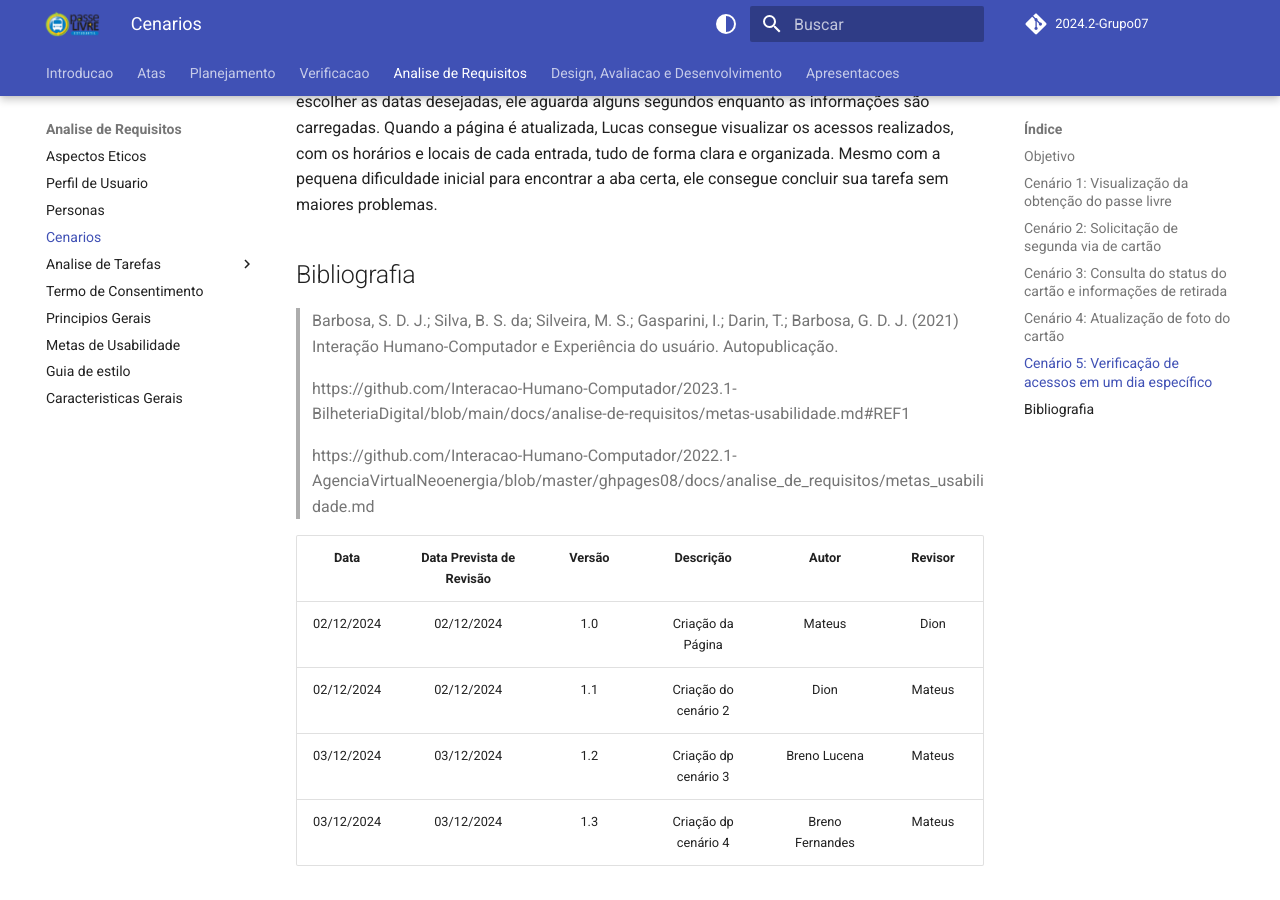
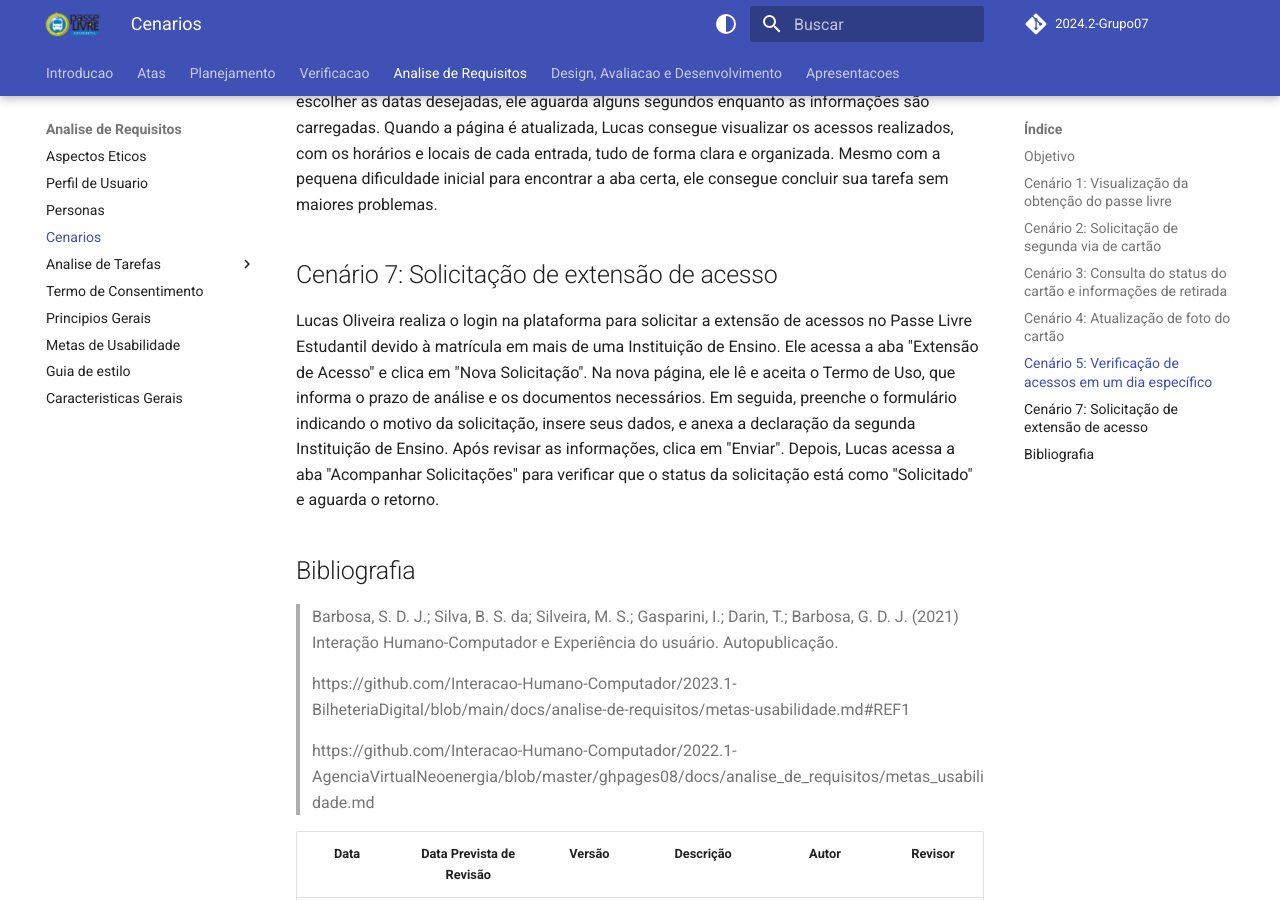
Before and after one commit to Interacao-Humano-Computador/2024.2-PasseLivreEstudantil, an MkDocs documentation site: the page built from docs/analise_de_requsitos/cenarios.md, in a window 1280 px wide and 900 px high, scrolled down 1703 px. Built offline with MkDocs 1.6.1 and Material for MkDocs 9.7.7, drawn with Linux system fonts in a browser that asks for light colours; comment, search, counter and statistics services are not loaded; the version menu is left out.

Commit message:
Adicionado cenário 7

```diff
--- a/docs/analise_de_requsitos/cenarios.md
+++ b/docs/analise_de_requsitos/cenarios.md
@@ -18,6 +18,11 @@ O estudante deseja atualizar sua foto no sistema. Após realizar o login, ele na
 ## Cenário 5: Verificação de acessos em um dia específico
 Lucas Oliveira realiza o login na plataforma e deseja verificar os acessos realizados em um dia específico. Ele precisa dessa informação para confirmar se sua entrada foi registrada corretamente. Acessando o site pelo celular, ele encontra inicialmente a aba "Minha Frequência" e clica nela, acreditando que seria o local adequado para essa consulta. No entanto, ele percebe que as informações de acessos não estão disponíveis nessa seção. Sentindo certa frustração, Lucas volta ao menu principal e localiza a aba "Meus Acessos". Ao tocar nela, ele é direcionado para a pagina correta, onde encontra um campo para selecionar as datas de início e fim. Após escolher as datas desejadas, ele aguarda alguns segundos enquanto as informações são carregadas. Quando a página é atualizada, Lucas consegue visualizar os acessos realizados, com os horários e locais de cada entrada, tudo de forma clara e organizada. Mesmo com a pequena dificuldade inicial para encontrar a aba certa, ele consegue concluir sua tarefa sem maiores problemas.
 
+## Cenário 7: Solicitação de extensão de acesso
+
+Lucas Oliveira realiza o login na plataforma para solicitar a extensão de acessos no Passe Livre Estudantil devido à matrícula em mais de uma Instituição de Ensino. Ele acessa a aba "Extensão de Acesso" e clica em "Nova Solicitação". Na nova página, ele lê e aceita o Termo de Uso, que informa o prazo de análise e os documentos necessários. Em seguida, preenche o formulário indicando o motivo da solicitação, insere seus dados, e anexa a declaração da segunda Instituição de Ensino. Após revisar as informações, clica em "Enviar". Depois, Lucas acessa a aba "Acompanhar Solicitações" para verificar que o status da solicitação está como "Solicitado" e aguarda o retorno.
+
+
 
 ## Bibliografia
 
```
